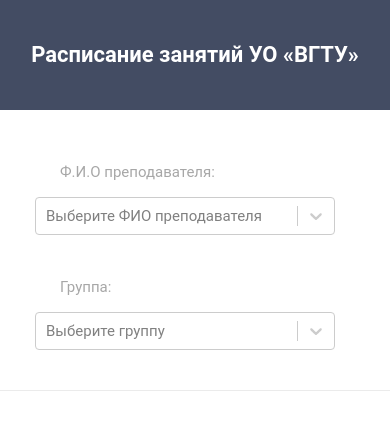
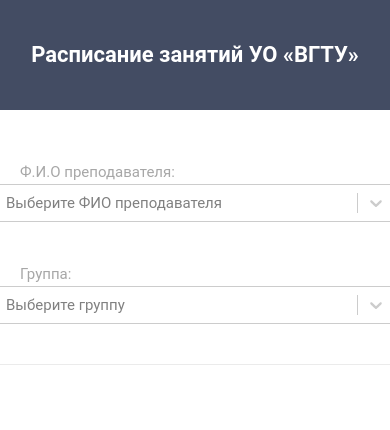
Before and after one commit to DaryaKamissarava3/schedule, a React (Create React App) app: page / in a window 390 px wide. Shown: the top 430 px of the page. Built offline with nearby package versions, Linux system fonts and the light colour scheme; no server answers.

Commit message:
refactor: change styles for selectors

```diff
--- a/src/Layout.js
+++ b/src/Layout.js
@@ -72,7 +72,8 @@
           <label htmlFor="teacherSelect" className="select-label">Ф.И.О преподавателя:</label>
           <Select
             id="teacherSelect"
-            styles={customStyles}
+            className="teacher-select"
+            // styles={customStyles}
             options={teachersData.map((teacher) => ({value: teacher.fio, label: teacher.fio}))}
             value={selectedTeacher}
             onChange={handleTeacherChange}
@@ -83,7 +84,8 @@
           <label htmlFor="groupSelect" className="select-label">Группа:</label>
           <Select
             id="groupSelect"
-            styles={customStyles}
+            className="group-select"
+            // styles={customStyles}
             options={groupsData.map((group) => ({value: group.name, label: group.name}))}
             value={selectedGroup}
             onChange={handleGroupChange}
--- a/src/components/CustomSelect/CustomSelect.js
+++ b/src/components/CustomSelect/CustomSelect.js
@@ -24,7 +24,8 @@
       <Select
         id="custom-select"
         options={options}
-        styles={customStyles}
+        className="table-selectors"
+        // styles={customStyles}
         placeholder={placeholder}
         value={value}
         onChange={onChange}
--- a/src/components/CustomSelect/style.css
+++ b/src/components/CustomSelect/style.css
@@ -9,6 +9,12 @@
   color: #a2a2a2;
 }
 
+.table-selectors {
+  margin-right: 30px;
+  width: 300px;
+}
+
+
 @media screen  and (max-width: 480px) {
   .custom-select-container {
     margin-top: 50px;
@@ -17,4 +23,9 @@
   .custom-select_label {
     top: -25px;
   }
+
+  .table-selectors {
+    margin-right: 0;
+    width: 400px;
+  }
 }
--- a/src/index.css
+++ b/src/index.css
@@ -52,13 +52,13 @@
 }
 
 .group-selectors-block {
+  margin-top: 25px;
   display: flex;
   flex-direction: row;
   align-items: center;
 }
 
 .group-title {
-  margin-bottom: 50px;
   margin-right: 80px;
   font-weight: 600;
   font-size: 24px;
@@ -66,12 +66,32 @@
   color: #494A4A;
 }
 
+.teacher-select {
+  margin-right: 30px;
+  width: 330px;
+}
+
+.group-select {
+  width: 250px;
+}
+
 @media screen  and (max-width: 480px) {
   .group-selectors-block {
+    margin-top: 0;
     display: flex;
     flex-direction: column;
     align-items: center;
   }
+
+  .teacher-select {
+    margin-right: 0;
+    width: 400px;
+  }
+
+  .group-select {
+    width: 400px;
+  }
+
 
   .group-title {
     margin-bottom: 0;
--- a/src/pages/Schedule/ScheduleComponents/ScheduleSelectors/style.css
+++ b/src/pages/Schedule/ScheduleComponents/ScheduleSelectors/style.css
@@ -41,15 +41,16 @@
   .checkbox-container {
     margin-top: 40px;
     margin-left: 0;
-    position: relative;
+    display: flex;
+    justify-content: center;
   }
 
   .checkbox-label_1 {
-    left: 0;
+    left: 30%;
   }
 
   .checkbox-label_2 {
-    left: 80px;
+    left: 50%;
   }
 
   .schedule-checkbox {
--- a/src/pages/Schedule/ScheduleComponents/Table/Table.js
+++ b/src/pages/Schedule/ScheduleComponents/Table/Table.js
@@ -1,21 +1,20 @@
-import React, {useEffect, useState} from 'react';
-import {Link} from 'react-router-dom';
-import {useDispatch, useSelector} from 'react-redux';
+import React, { useEffect, useState } from 'react';
+import { Link } from 'react-router-dom';
+import { useDispatch, useSelector } from 'react-redux';
 
-import {fetchTeacherSchedule} from '../../../../store/scheduleSlice';
-
-import {tableHeaderForStudents, tableHeaderForTeacher} from '../../../../assets/utils/arrays';
+import { fetchTeacherSchedule } from '../../../../store/scheduleSlice';
+import { clearGroup, setTeacherFio } from '../../../../store/selectsData';
+import { tableHeaderForStudents, tableHeaderForTeacher } from '../../../../assets/utils/arrays';
 import {
-  generateClassName, matchDayOfWeek2,
+  generateClassName,
+  matchDayOfWeek2,
   matchLessonTime,
-  matchLessonTypeAbbreviation, matchWeekName,
-  shortenDisciplineName,
+  matchLessonTypeAbbreviation,
+  matchWeekName,
   shortenName
 } from '../../../../assets/utils/functions';
 
-import teacherImg from '../../../../assets/images/avatar.svg';
 import './style.css';
-import {clearGroup, setTeacherFio} from "../../../../store/selectsData";
 
 export const Table = ({scheduleData, isTeacherSchedule}) => {
   const currentWeekDay = useSelector((state) => state.weekData.weekDay);
@@ -31,7 +30,7 @@
   }, [currentWeekDay, currentWeekNumber, currentWeekName, scheduleData]);
 
   const filterSchedule = (day, week, name, scheduleArray) => {
-     console.log(scheduleArray);
+    console.log(scheduleArray);
     return scheduleArray.filter(item => {
       if (week === 'все') {
         return (item.lessonDay === day);
@@ -137,12 +136,16 @@
                   </div>
                   <span className="card-divider"></span>
                   <div>
-                    <div className="card-text"><span className="card-text-key"><b>День:</b></span>{matchDayOfWeek2(item.lessonDay)}</div>
-                    <div className="card-text"><span className="card-text-key"><b>Пара:</b></span>{item.lessonNumber}</div>
-                    <div className="card-text"><span className="card-text-key"><b>Время:</b></span>{matchLessonTime(item.lessonNumber)}</div>
+                    <div className="card-text"><span
+                      className="card-text-key"><b>День:</b></span>{matchDayOfWeek2(item.lessonDay)}</div>
+                    <div className="card-text"><span className="card-text-key"><b>Пара:</b></span>{item.lessonNumber}
+                    </div>
+                    <div className="card-text"><span
+                      className="card-text-key"><b>Время:</b></span>{matchLessonTime(item.lessonNumber)}</div>
                     <div className="card-text"><span
                       className="card-text-key"><b>Аудитория:</b></span>{item.frame}-{item.location}</div>
-                    <div className="card-text"><span className="card-text-key"><b>Группа:</b></span>{item.groupName}</div>
+                    <div className="card-text"><span className="card-text-key"><b>Группа:</b></span>{item.groupName}
+                    </div>
                     <div className="card-text"><span className="card-text-key"><b>Подгруппа:</b></span>
                       {item.subGroup === 1 || item.subGroup === 2 ? (
                         <span>{item.subGroup}</span>
```
